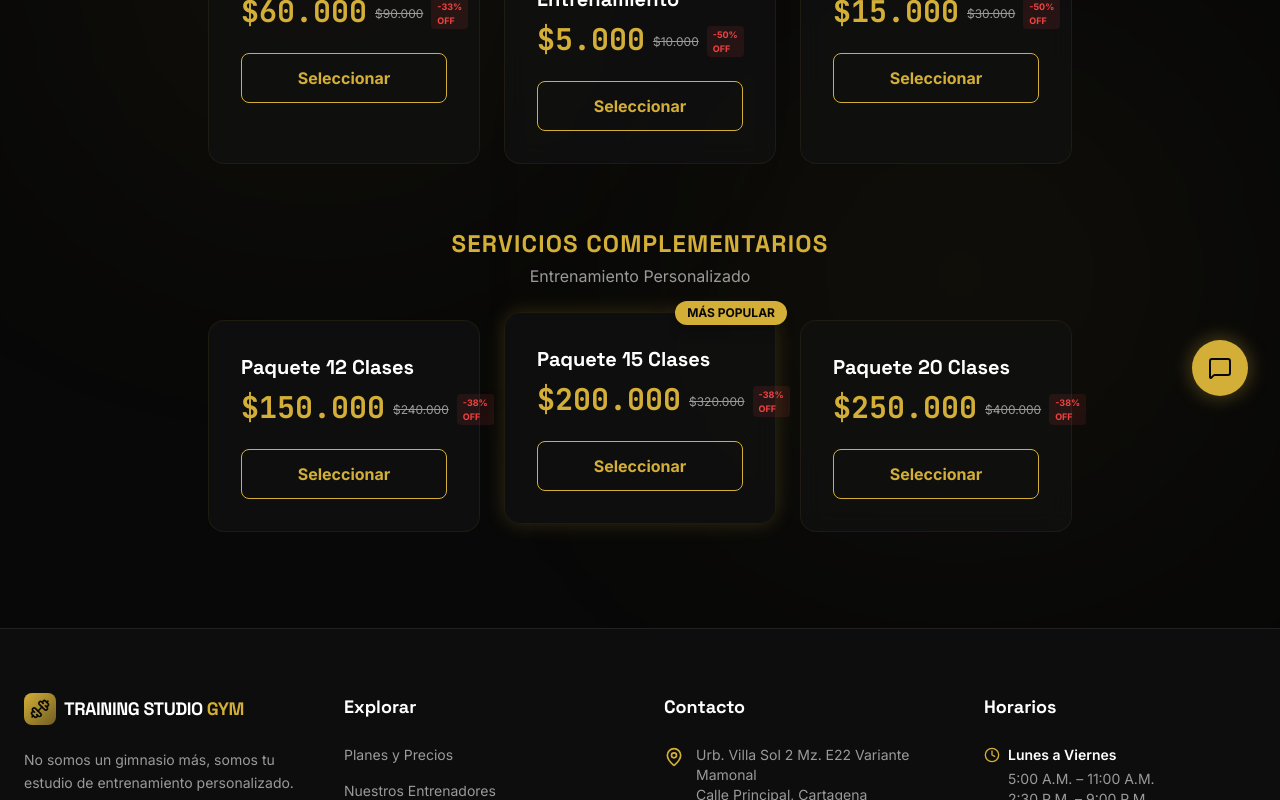
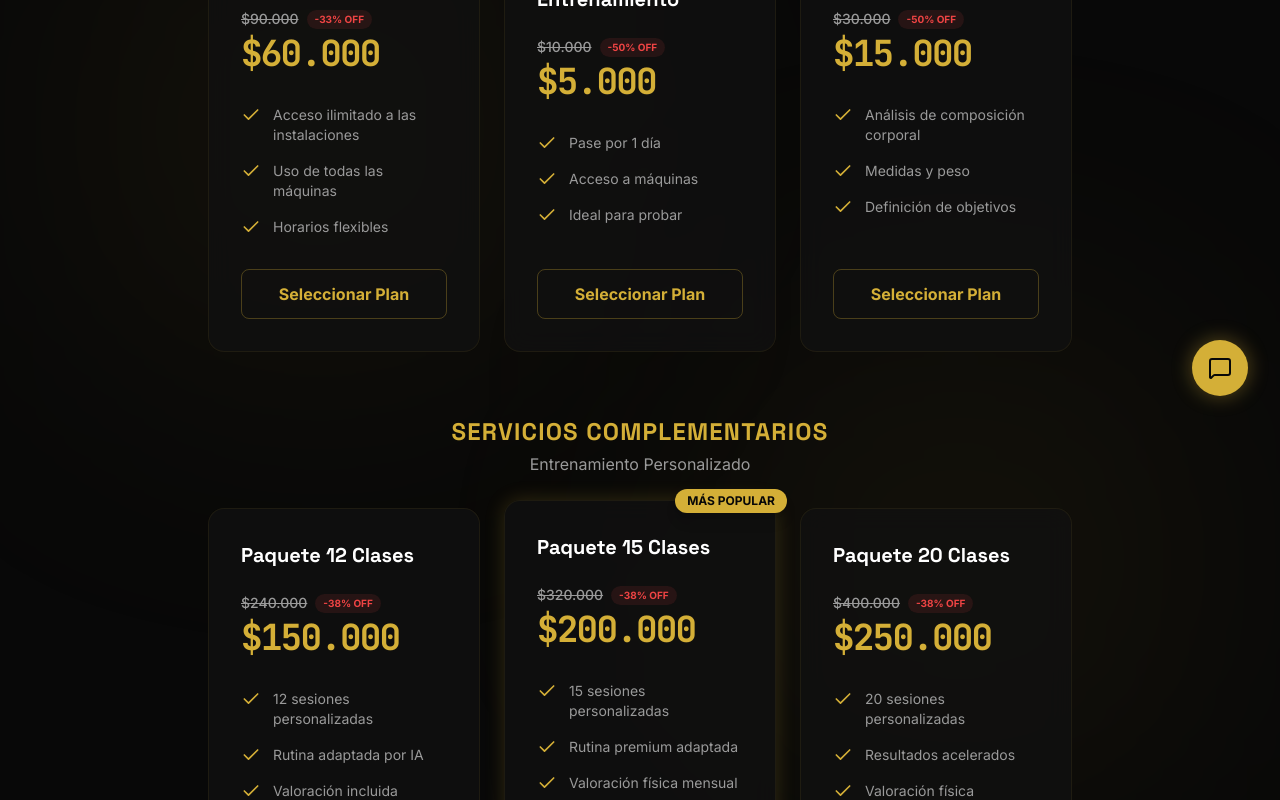
Before and after one commit to migueflope/training-studio-gym, a Next.js app: page /planes in a window 1280 px wide. Shown: the part 380-1180 px from the top of the page. Built offline with nearby package versions, Linux system fonts and the light colour scheme.

Commit message:
feat: complete pricing and planes pages with features and direct checkout linking

```diff
--- a/src/app/(public)/planes/page.tsx
+++ b/src/app/(public)/planes/page.tsx
@@ -4,17 +4,19 @@ import { useState } from "react";
 import { motion, AnimatePresence } from "framer-motion";
 import { Check, QrCode, UploadCloud, Copy, ArrowLeft, Loader2 } from "lucide-react";
 import { QRCodeSVG } from "qrcode.react";
+import { useSearchParams } from "next/navigation";
+import { useEffect } from "react";
 
 const basicServices = [
-  { id: "mensualidad", name: "Mensualidad del Gym", price: "$60.000", originalPrice: "$90.000", isPopular: false, discount: "-33% OFF" },
-  { id: "sesion", name: "Sesión de Entrenamiento", price: "$5.000", originalPrice: "$10.000", isPopular: false, discount: "-50% OFF" },
-  { id: "valoracion", name: "Valoración Física", price: "$15.000", originalPrice: "$30.000", isPopular: false, discount: "-50% OFF" },
+  { id: "mensualidad", name: "Mensualidad del Gym", price: "$60.000", originalPrice: "$90.000", isPopular: false, discount: "-33% OFF", features: ["Acceso ilimitado a las instalaciones", "Uso de todas las máquinas", "Horarios flexibles"] },
+  { id: "sesion", name: "Sesión de Entrenamiento", price: "$5.000", originalPrice: "$10.000", isPopular: false, discount: "-50% OFF", features: ["Pase por 1 día", "Acceso a máquinas", "Ideal para probar"] },
+  { id: "valoracion", name: "Valoración Física", price: "$15.000", originalPrice: "$30.000", isPopular: false, discount: "-50% OFF", features: ["Análisis de composición corporal", "Medidas y peso", "Definición de objetivos"] },
 ];
 
 const customPackages = [
-  { id: "12-clases", name: "Paquete 12 Clases", price: "$150.000", originalPrice: "$240.000", isPopular: false, discount: "-38% OFF" },
-  { id: "15-clases", name: "Paquete 15 Clases", price: "$200.000", originalPrice: "$320.000", isPopular: true, discount: "-38% OFF" },
-  { id: "20-clases", name: "Paquete 20 Clases", price: "$250.000", originalPrice: "$400.000", isPopular: false, discount: "-38% OFF" },
+  { id: "12-clases", name: "Paquete 12 Clases", price: "$150.000", originalPrice: "$240.000", isPopular: false, discount: "-38% OFF", features: ["12 sesiones personalizadas", "Rutina adaptada por IA", "Valoración incluida", "Soporte de entrenadores"] },
+  { id: "15-clases", name: "Paquete 15 Clases", price: "$200.000", originalPrice: "$320.000", isPopular: true, discount: "-38% OFF", features: ["15 sesiones personalizadas", "Rutina premium adaptada", "Valoración física mensual", "Prioridad en reservas"] },
+  { id: "20-clases", name: "Paquete 20 Clases", price: "$250.000", originalPrice: "$400.000", isPopular: false, discount: "-38% OFF", features: ["20 sesiones personalizadas", "Resultados acelerados", "Valoración física quincenal", "Acceso total a la app"] },
 ];
 
 const allPlans = [...basicServices, ...customPackages];
@@ -26,8 +28,18 @@ const paymentMethods = [
 ];
 
 export default function PlanesPage() {
+  const searchParams = useSearchParams();
   const [step, setStep] = useState(1);
   const [selectedPlan, setSelectedPlan] = useState<string | null>(null);
+
+  useEffect(() => {
+    const planParam = searchParams.get('plan');
+    const stepParam = searchParams.get('step');
+    if (planParam && stepParam) {
+      setSelectedPlan(planParam);
+      setStep(parseInt(stepParam));
+    }
+  }, [searchParams]);
   const [contactData, setContactData] = useState({ name: "", whatsapp: "", email: "" });
   const [selectedMethod, setSelectedMethod] = useState(paymentMethods[0]);
   const [isCopied, setIsCopied] = useState(false);
@@ -84,20 +96,28 @@ export default function PlanesPage() {
                     <div
                       key={plan.id}
                       onClick={() => { setSelectedPlan(plan.id); setStep(2); }}
-                      className="glass-panel cursor-pointer group relative p-8 rounded-2xl border border-border hover:border-primary/50 transition-all duration-300 hover:scale-[1.02]"
+                      className="glass-panel cursor-pointer group relative p-8 rounded-2xl border border-border hover:border-primary/50 transition-all duration-300 hover:scale-[1.02] flex flex-col h-full"
                     >
-                      <h3 className="text-xl font-display font-bold mb-2">{plan.name}</h3>
-                      <div className="flex items-end gap-2 mb-6">
-                        <span className="text-3xl font-bold font-mono text-primary">{plan.price}</span>
-                        <div className="flex flex-col items-start gap-1">
-                          <div className="flex items-center gap-2">
-                            <span className="text-muted-foreground line-through text-xs">{plan.originalPrice}</span>
-                            <span className="bg-destructive/10 text-destructive text-[9px] font-bold px-1.5 py-0.5 rounded-sm">{plan.discount}</span>
-                          </div>
+                      <h3 className="text-xl font-display font-bold mb-6">{plan.name}</h3>
+                      <div className="flex flex-col items-start gap-1 mb-8">
+                        <div className="flex items-center gap-2">
+                          <span className="text-muted-foreground line-through text-sm font-medium">{plan.originalPrice}</span>
+                          <span className="bg-destructive/10 text-destructive text-[10px] font-bold px-2 py-0.5 rounded-full">{plan.discount}</span>
                         </div>
+                        <span className="text-4xl font-bold font-mono text-primary tracking-tighter">{plan.price}</span>
                       </div>
-                      <div className="w-full text-center py-3 rounded-lg border border-primary text-primary font-bold group-hover:bg-primary group-hover:text-primary-foreground transition-all">
-                        Seleccionar
+
+                      <ul className="space-y-4 mb-8 text-left flex-1">
+                        {plan.features.map((feature, i) => (
+                          <li key={i} className="flex items-start gap-3">
+                            <Check className="w-5 h-5 text-primary shrink-0" />
+                            <span className="text-muted-foreground text-sm">{feature}</span>
+                          </li>
+                        ))}
+                      </ul>
+
+                      <div className="w-full text-center py-3 rounded-lg border border-primary/30 text-primary font-bold group-hover:bg-primary group-hover:text-primary-foreground transition-all mt-auto">
+                        Seleccionar Plan
                       </div>
                     </div>
                   ))}
@@ -115,25 +135,33 @@ export default function PlanesPage() {
                     <div
                       key={plan.id}
                       onClick={() => { setSelectedPlan(plan.id); setStep(2); }}
-                      className={`glass-panel cursor-pointer group relative p-8 rounded-2xl border transition-all duration-300 hover:scale-[1.02] ${plan.isPopular ? 'border-primary shadow-[0_0_20px_rgba(212,175,55,0.2)] md:-translate-y-2' : 'border-border hover:border-primary/50'}`}
+                      className={`glass-panel cursor-pointer group relative p-8 rounded-2xl border transition-all duration-300 hover:scale-[1.02] flex flex-col h-full ${plan.isPopular ? 'border-primary shadow-[0_0_20px_rgba(212,175,55,0.2)] md:-translate-y-2' : 'border-border hover:border-primary/50'}`}
                     >
                       {plan.isPopular && (
                         <div className="absolute -top-3 -right-3 bg-primary text-primary-foreground text-xs font-bold px-3 py-1 rounded-full shadow-lg">
                           MÁS POPULAR
                         </div>
                       )}
-                      <h3 className="text-xl font-display font-bold mb-2">{plan.name}</h3>
-                      <div className="flex items-end gap-2 mb-6">
-                        <span className="text-3xl font-bold font-mono text-primary">{plan.price}</span>
-                        <div className="flex flex-col items-start gap-1">
-                          <div className="flex items-center gap-2">
-                            <span className="text-muted-foreground line-through text-xs">{plan.originalPrice}</span>
-                            <span className="bg-destructive/10 text-destructive text-[9px] font-bold px-1.5 py-0.5 rounded-sm">{plan.discount}</span>
-                          </div>
+                      <h3 className="text-xl font-display font-bold mb-6">{plan.name}</h3>
+                      <div className="flex flex-col items-start gap-1 mb-8">
+                        <div className="flex items-center gap-2">
+                          <span className="text-muted-foreground line-through text-sm font-medium">{plan.originalPrice}</span>
+                          <span className="bg-destructive/10 text-destructive text-[10px] font-bold px-2 py-0.5 rounded-full">{plan.discount}</span>
                         </div>
+                        <span className="text-4xl font-bold font-mono text-primary tracking-tighter">{plan.price}</span>
                       </div>
-                      <div className="w-full text-center py-3 rounded-lg border border-primary text-primary font-bold group-hover:bg-primary group-hover:text-primary-foreground transition-all">
-                        Seleccionar
+
+                      <ul className="space-y-4 mb-8 text-left flex-1">
+                        {plan.features.map((feature, i) => (
+                          <li key={i} className="flex items-start gap-3">
+                            <Check className="w-5 h-5 text-primary shrink-0" />
+                            <span className="text-muted-foreground text-sm">{feature}</span>
+                          </li>
+                        ))}
+                      </ul>
+
+                      <div className="w-full text-center py-3 rounded-lg border border-primary/30 text-primary font-bold group-hover:bg-primary group-hover:text-primary-foreground transition-all mt-auto">
+                        Seleccionar Plan
                       </div>
                     </div>
                   ))}
--- a/src/components/landing/Pricing.tsx
+++ b/src/components/landing/Pricing.tsx
@@ -6,6 +6,7 @@ import { Check } from "lucide-react";
 
 const mainServices = [
   {
+    id: "mensualidad",
     name: "Mensualidad del Gym",
     originalPrice: "$90.000",
     price: "$60.000",
@@ -13,6 +14,7 @@ const mainServices = [
     features: ["Acceso ilimitado a las instalaciones", "Uso de todas las máquinas", "Horarios flexibles"]
   },
   {
+    id: "sesion",
     name: "Sesión de Entrenamiento",
     originalPrice: "$10.000",
     price: "$5.000",
@@ -20,6 +22,7 @@ const mainServices = [
     features: ["Pase por 1 día", "Acceso a máquinas", "Ideal para probar"]
   },
   {
+    id: "valoracion",
     name: "Valoración Física",
     originalPrice: "$30.000",
     price: "$15.000",
@@ -104,7 +107,7 @@ export function Pricing() {
                 </div>
 
                 <Link
-                  href="/planes"
+                  href={`/planes?plan=${service.id}&step=2`}
                   className="w-full py-4 rounded-lg font-bold text-center border border-primary/30 text-primary group-hover:bg-primary group-hover:text-primary-foreground transition-all mt-auto"
                 >
                   Seleccionar Plan
```
